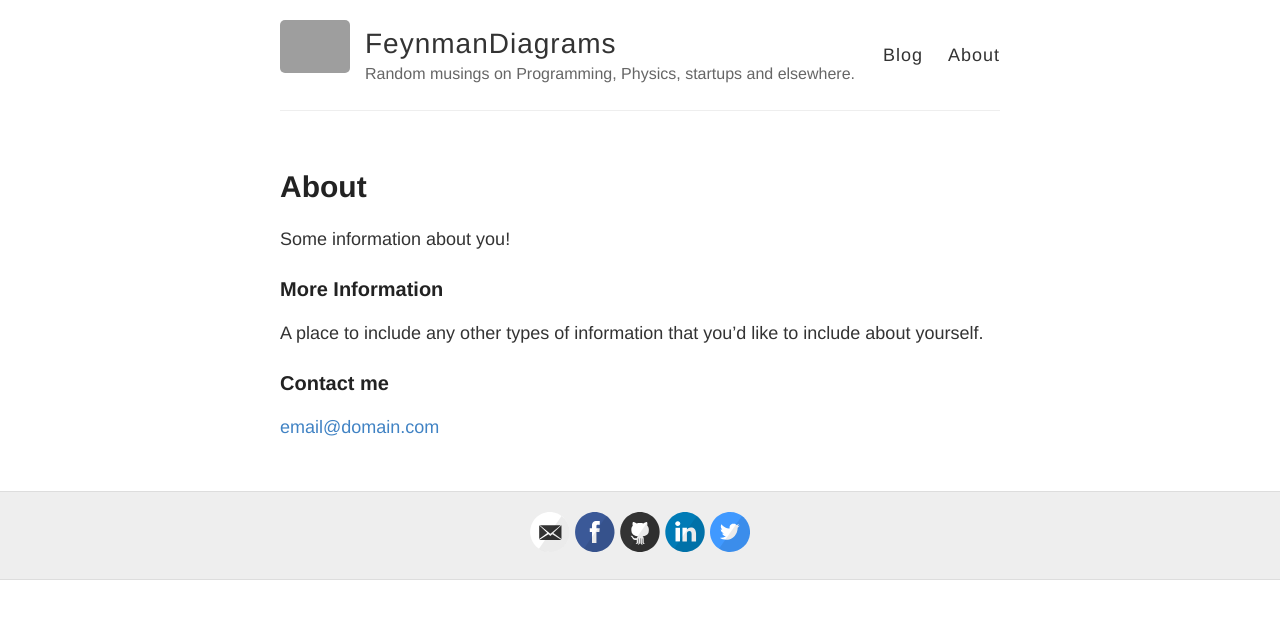
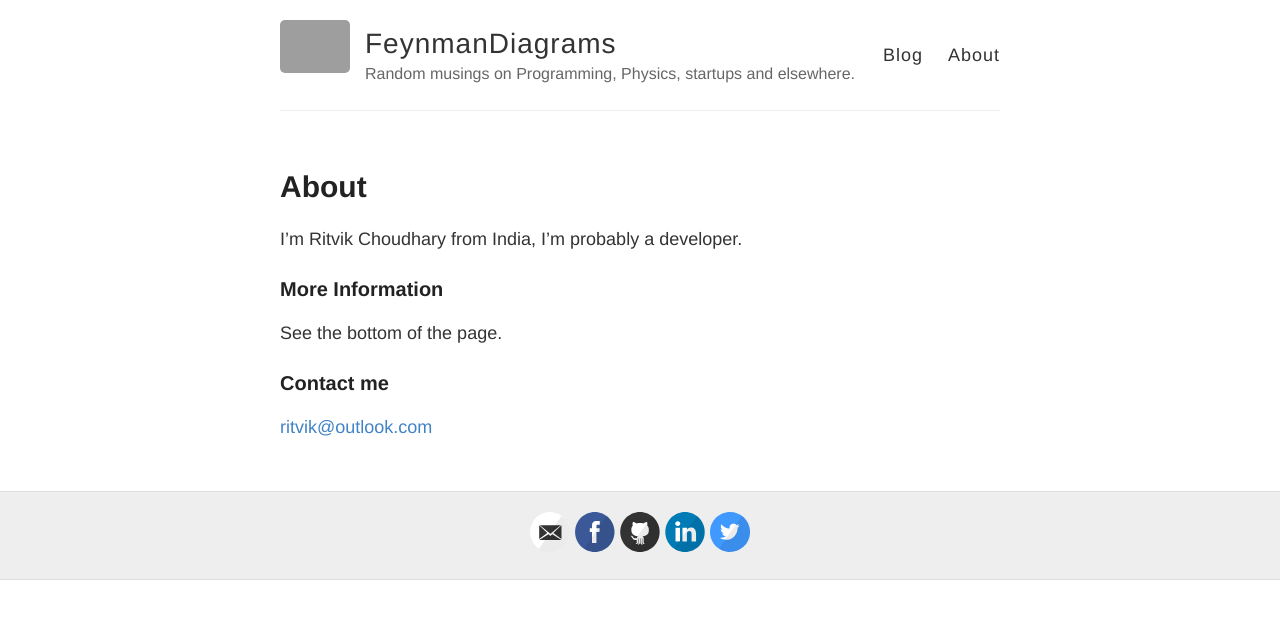
Before and after one commit to feynmandiagrams/feynmandiagrams.github.io, a Jekyll site: the page built from about.md, in a window 1280 px wide. Shown: the top 619 px of the page. Built offline with Jekyll 4.4.1, drawn with Linux system fonts in a browser that asks for light colours; Markdown is read by kramdown in place of the engine named in the settings; grey boxes are pictures that could not be loaded.

Commit message:
Update about.md

```diff
--- a/about.md
+++ b/about.md
@@ -1,15 +1,15 @@
 ---
 layout: page
 title: About
-permalink: /about/
+permalink: /whothehellareyou?/
 ---
 
-Some information about you!
+I'm Ritvik Choudhary from India, I'm probably a developer.
 
 ### More Information
 
-A place to include any other types of information that you'd like to include about yourself.
+See the bottom of the page.
 
 ### Contact me
 
-[email@domain.com](mailto:email@domain.com)
+[ritvik@outlook.com](mailto:ritvik@outlook.com)
```
